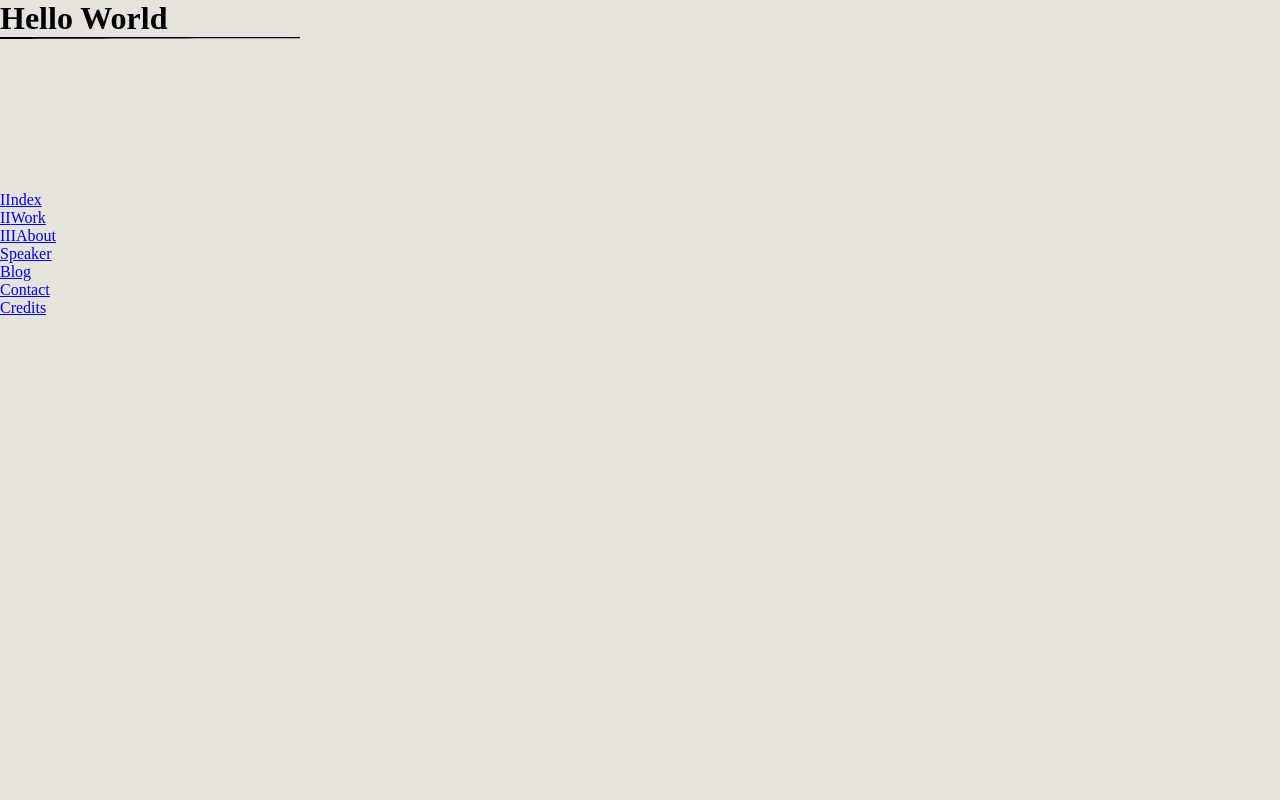
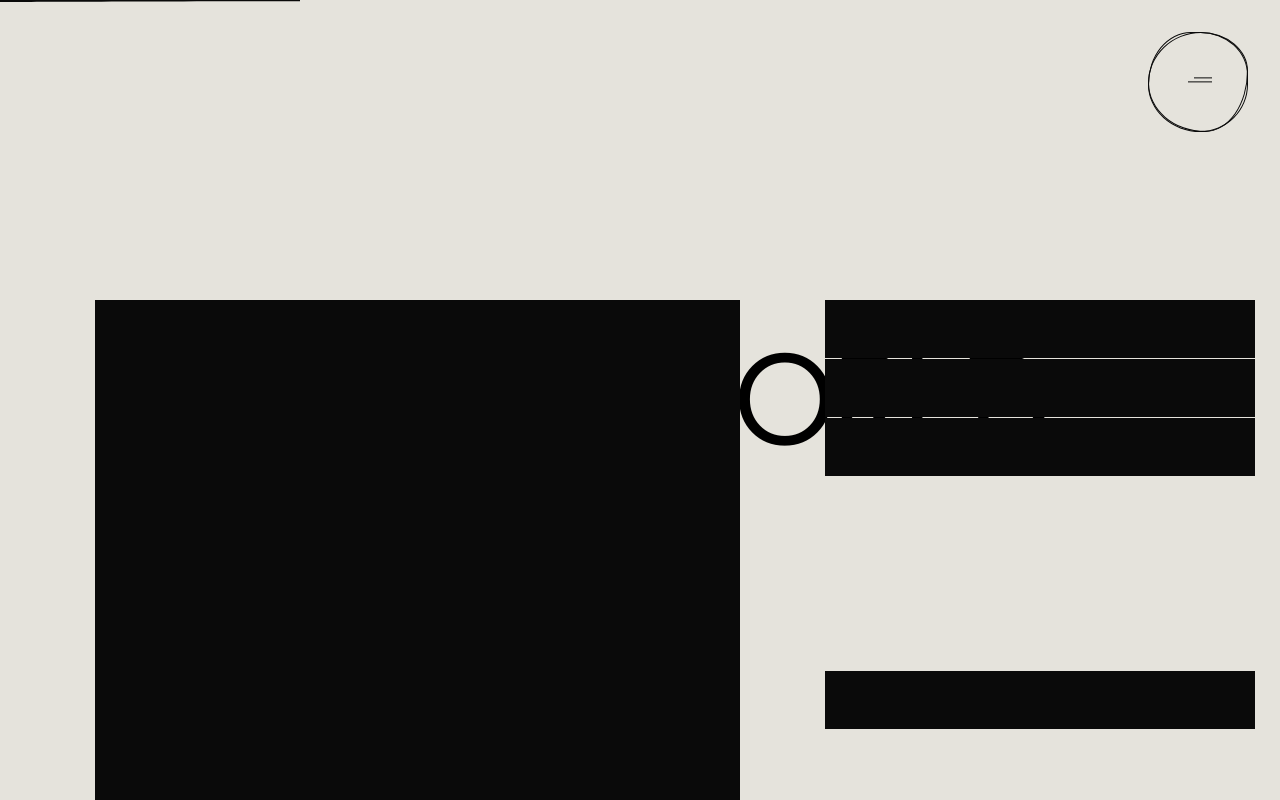
Before and after one commit to morganfula/fullscreen-overlay-menu, a website built with Vite: page index.html in a window 1280 px wide. Built offline with nearby package versions, Linux system fonts and the light colour scheme.

Commit message:
style done

```diff
--- a/index.html
+++ b/index.html
@@ -8,11 +8,11 @@
 		<link rel="stylesheet" href="style.css" />
 	</head>
 	<body>
-		<h1>Hello World</h1>
+		<h1 class="hero__title">Hello World</h1>
 		<!-- toggle button -->
 		<div class="btn" id="toggle__button">
-			<div class="btn__outline btn__outline-1"></div>
-			<div class="btn__outline btn__outline-1"></div>
+			<div class="btn__outline btn__outline--1"></div>
+			<div class="btn__outline btn__outline--2"></div>
 			<div id="hamburger">
 				<span></span>
 			</div>
@@ -26,7 +26,7 @@
 		</div>
 
 		<!-- menu items-->
-		<div class="menu__items">
+		<div class="menu">
 			<div class="primary__menu">
 				<div class="menu__container">
 					<div class="wrapper">
--- a/style.css
+++ b/style.css
@@ -1,3 +1,8 @@
+@font-face {
+	font-family: 'Archia';
+	src: url('./public/archia-regular-webfont.ttf') format('truetype');
+}
+
 :root {
 	--bg: #e5e3dc;
 	--link-color: #e2e2dc;
@@ -15,4 +20,213 @@ body {
 	width: 100vw;
 	height: 100vh;
 	background: var(--bg);
+	font-family: 'Archia';
+	overflow: hidden;
 }
+
+h1.hero__title {
+	position: absolute;
+	left: 50%;
+	top: 50%;
+	transform: translate(-50%, -50%);
+	line-height: 73%;
+	font-size: 10vw;
+	font-weight: 400;
+	z-index: 0;
+	white-space: nowrap;
+	text-transform: uppercase;
+	letter-spacing: -8px;
+}
+
+.overlay {
+	position: absolute;
+	height: 100vh;
+	width: 100vw;
+	top: 0;
+	left: 0;
+	z-index: 0;
+}
+
+svg path {
+	fill: var(--overlay-bg);
+}
+
+#toggle__button {
+	position: absolute;
+	top: 0;
+	right: 0;
+	width: 100px;
+	height: 100px;
+	display: flex;
+	justify-content: center;
+	align-items: center;
+	z-index: 2;
+	cursor: pointer;
+	margin: 2em;
+}
+
+.btn__outline {
+	position: absolute;
+	width: 100px;
+	height: 100px;
+	border: 1px solid var(--overlay-bg);
+}
+
+.btn__outline--1 {
+	border-radius: 60% 40% 30% 70% / 60% 30% 70% 40%;
+	animation: morph 4s linear infinite;
+}
+
+.btn__outline--2 {
+	border-radius: 53% 47% 43% 57% / 51% 39% 61% 49%;
+}
+
+@keyframes morph {
+	0% {
+		border-radius: 60% 40% 30% 70% / 60% 30% 70% 40%;
+	}
+	50% {
+		border-radius: 30% 60% 70% 40% / 50% 60% 30% 60%;
+	}
+	100% {
+		border-radius: 60% 40% 30% 70% / 60% 30% 70% 40%;
+	}
+}
+
+#hamburger {
+	position: relative;
+	width: 20px;
+	height: 20px;
+	z-index: 2;
+}
+
+#hamburger span {
+	position: absolute;
+	top: 50%;
+	transform: translateY(-50%);
+	display: inline-block;
+	width: 24px;
+	height: 1.25px;
+	background: var(--overlay-bg);
+	transition: transform 0.25s;
+}
+
+#hamburger span::before {
+	content: '';
+	position: absolute;
+	right: 0;
+	transform: translateY(-4px);
+	display: inline-block;
+	width: 18px;
+	height: 1.25px;
+	background: var(--overlay-bg);
+	transition: transform 0.25s;
+}
+
+#hamburger .active span {
+	transform: rotate(45deg);
+}
+
+#hamburger .active span::before {
+	transform: rotate(-90deg);
+	top: unset;
+}
+
+.menu {
+	position: fixed;
+	top: 0;
+	width: 100vw;
+	height: 100vh;
+	display: flex;
+}
+
+.menu > div {
+	height: 100%;
+	display: flex;
+}
+
+.menu a {
+	position: relative;
+	top: 120px;
+	line-height: 70%;
+	text-decoration: none;
+	color: var(--link-color);
+	color: red;
+}
+
+.menu a span {
+	font-size: 20px;
+	margin-right: 2em;
+	font-family: 'Archia';
+}
+
+.menu__item {
+	position: relative;
+}
+
+.menu__item::after {
+	content: '';
+	position: absolute;
+	top: 100px;
+	left: -20px;
+	width: 120%;
+	height: 200%;
+	background: var(--overlay-bg);
+
+	margin: 0 auto;
+}
+
+.menu__container {
+	width: 70%;
+	height: 50%;
+	display: flex;
+	flex-direction: column;
+	justify-content: space-between;
+}
+
+.primary__menu {
+	flex: 3;
+	display: flex;
+	flex-direction: column;
+	justify-content: center;
+	align-items: center;
+}
+
+.primary__menu .menu__container .wrapper {
+	width: 100%;
+	height: 100%;
+	display: flex;
+	flex-direction: column;
+	justify-content: space-between;
+}
+
+.primary__menu a {
+	font-size: 125px;
+	text-transform: uppercase;
+	font-weight: 500;
+}
+
+.secondary__menu {
+	flex: 2;
+	display: flex;
+	justify-content: center;
+	align-items: center;
+	flex-direction: column;
+	gap: 8em;
+}
+
+.secondary__menu .menu__item a {
+	font-family: 'Archia';
+	font-size: 36px;
+}
+
+.secondary__menu .menu__container .wrapper:nth-child(1) {
+	display: flex;
+	flex-direction: column;
+	gap: 30px;
+}
+
+.primary__menu .menu__container .wrapper .menu__item:nth-child(1) a,
+.primary__menu .menu__container .wrapper .menu__item:nth-child(3) a {
+	margin-left: 1em;
+}
```
Also changed, not shown: public/archia-regular-webfont.ttf (added).
